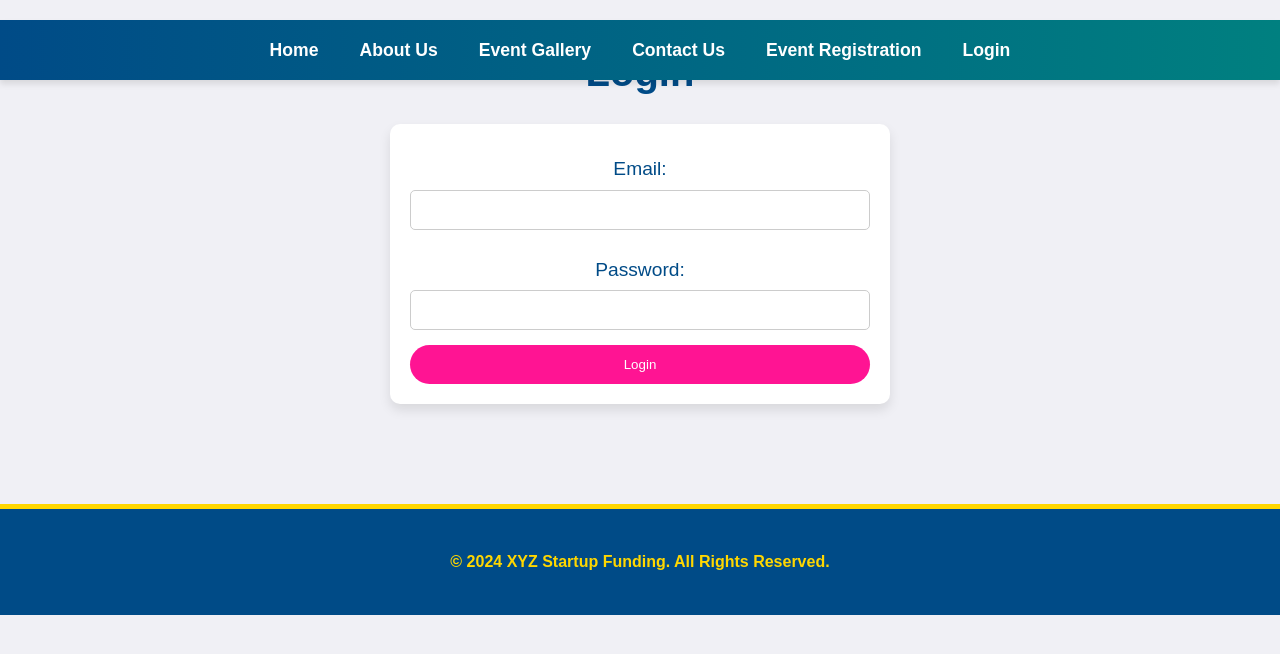
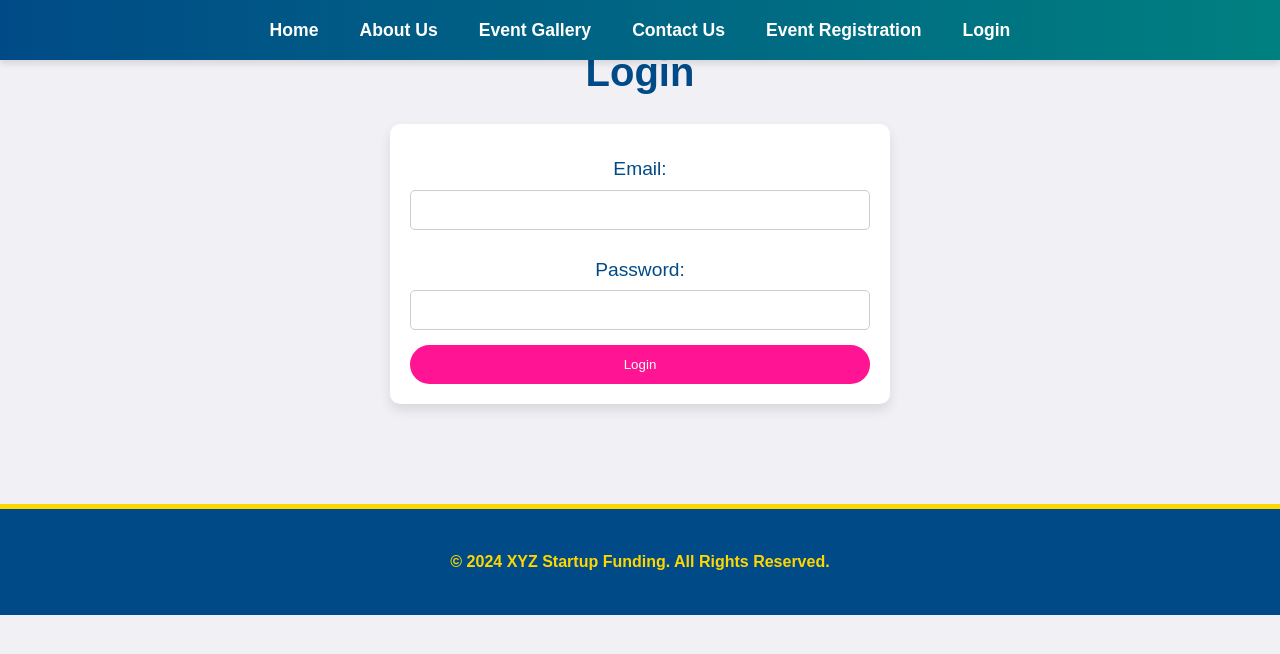
Before and after one commit to KillerHyena/killerhyena.github.io, a plain HTML site: page login.html in a window 1280 px wide. Drawn offline with Linux system fonts and the light colour scheme; files whose address does not match are found by name.

Commit message:
style.css

```diff
--- a/style.css
+++ b/style.css
@@ -3,6 +3,10 @@
     margin: 0;
     padding: 0;
     box-sizing: border-box;
+}
+
+html, body {
+    height: 100%; /* Ensure full height for body */
 }
 
 body {
@@ -31,6 +35,7 @@ header {
     position: fixed;
     width: 100%;
     z-index: 10;
+    top: 0; /* Ensures header starts at the very top */
 }
 
 header nav ul {
@@ -210,9 +215,6 @@ button:hover {
     transform: scale(1.05);
 }
 
-
-
-
 /* Form Styles */
 form {
     display: flex;
```
